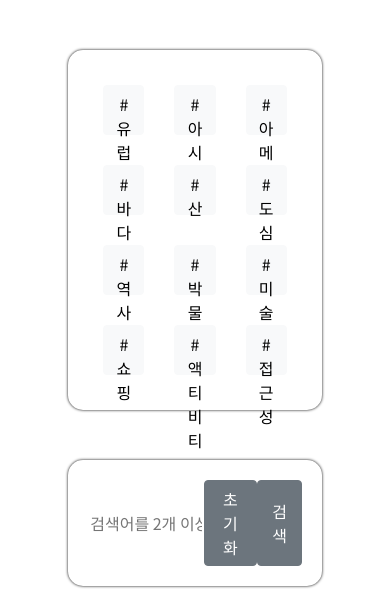
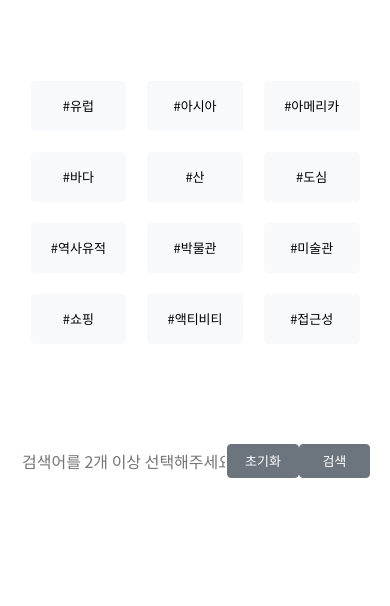
Before and after one commit to sparta-team6-toyproject-v2/toyproject, a Flask app: page / in a window 390 px wide. Shown: the part 500-1106 px from the top of the page. After the commit the page ends 978 px from the top, so only its background shows below. Run offline with Flask 2, Linux system fonts and the light colour scheme.

Commit message:
랜딩페이지 media쿼리 적용

```diff
--- a/templates/index.html
+++ b/templates/index.html
@@ -16,6 +16,7 @@
   <script src="https://cdn.jsdelivr.net/npm/bootstrap@5.0.2/dist/js/bootstrap.bundle.min.js"
     integrity="sha384-MrcW6ZMFYlzcLA8Nl+NtUVF0sA7MsXsP1UyJoMp4YLEuNSfAP+JcXn/tWtIaxVXM"
     crossorigin="anonymous"></script>
+
 
   <title>허니-문: 신혼여행지 추천 페이지</title>
 
@@ -91,6 +92,41 @@
 
     input:focus {
       outline: none;
+    }
+
+
+    @media (max-width: 900px) {
+      .mypost {
+        width: 100%;
+        box-shadow: none;
+        border: none;
+      }
+
+      .mypost>div>button {
+        width: 35%;
+        margin: 3%;
+        font-size: small;
+      }
+
+      .search_input {
+        width: 100%;
+        box-shadow: none;
+        border: none;
+
+        display: flex;
+        align-items: row;
+      }
+
+      .search_input>input {
+        width: 80%;
+        border: none;
+        text-align: center;
+      }
+
+      .search_input>button {
+        width: 25%;
+        font-size: small;
+      }
     }
   </style>
 
```
